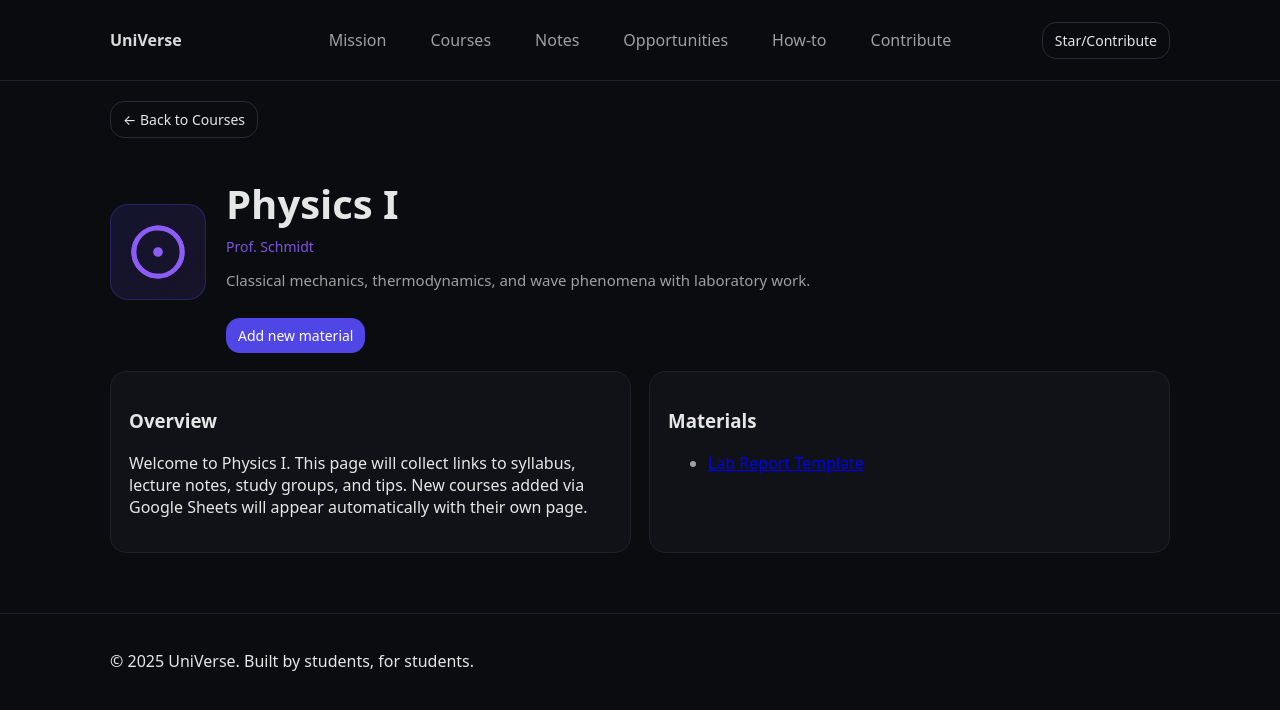
After one commit to dolium/universe, a Flask app: page /courses/physics-i in a window 1280 px wide. The commit adds this page. Shown: the top 710 px of the page. Run offline with Flask 3, Linux system fonts and the light colour scheme.

Commit message:
Uploading of materials, Opportunities page

```diff
--- a/app.py
+++ b/app.py
@@ -1,9 +1,13 @@
 import os
-from flask import Flask, render_template
+from flask import Flask, render_template, abort, request
 from dotenv import load_dotenv
 from google_sheets_service import sheets_service
+import urllib.parse
 
 load_dotenv()
+
+ADD_OPPORTUNITY_URL = "https://docs.google.com/spreadsheets/d/1-bH05NhyJ1WFOcrmX0BtVVuvd4wWX4jx8VB-AYrOdQY/edit?gid=998865460#gid=998865460"
+ADD_MATERIAL_URL = "https://docs.google.com/spreadsheets/d/1-bH05NhyJ1WFOcrmX0BtVVuvd4wWX4jx8VB-AYrOdQY/edit?gid=935728683#gid=935728683"
 
 
 def create_app():
@@ -30,6 +34,55 @@ def create_app():
             courses=courses_data
         )
 
+    @app.route('/opportunities')
+    def opportunities():
+        items = sheets_service.get_opportunities()
+        # derive unique filters from current data
+        all_types = sorted({(i.get('type') or '').strip() for i in items if (i.get('type') or '').strip()})
+        all_programmes = sorted({(i.get('programme') or '').strip() for i in items if (i.get('programme') or '').strip()})
+
+        sel_type = (request.args.get('type') or '').strip()
+        sel_prog = (request.args.get('programme') or '').strip()
+
+        filtered = items
+        if sel_type:
+            filtered = [i for i in filtered if (i.get('type') or '').strip().lower() == sel_type.lower()]
+        if sel_prog:
+            filtered = [i for i in filtered if (i.get('programme') or '').strip().lower() == sel_prog.lower()]
+
+        form_url = ADD_OPPORTUNITY_URL
+        return render_template(
+            'opportunities.html',
+            site_name=os.getenv('SITE_NAME', 'UniVerse'),
+            ga_id=os.getenv('GA_MEASUREMENT_ID', ''),
+            opportunities=filtered,
+            opportunities_form_url=form_url,
+            filters_types=all_types,
+            filters_programmes=all_programmes,
+            selected_type=sel_type,
+            selected_programme=sel_prog,
+            total_count=len(items)
+        )
+
+    @app.route('/courses/<slug>')
+    def course_detail(slug):
+        course = sheets_service.get_course_by_slug(slug)
+        if not course:
+            abort(404)
+        # Load materials for this course
+        materials = sheets_service.get_course_materials(slug)
+        # Use provided spreadsheet link for adding materials
+        materials_form_url = ADD_MATERIAL_URL
+
+        return render_template(
+            'course_detail.html',
+            site_name=os.getenv('SITE_NAME', 'UniVerse'),
+            ga_id=os.getenv('GA_MEASUREMENT_ID', ''),
+            course=course,
+            materials=materials,
+            materials_form_url=materials_form_url
+        )
+
     return app
 
 
--- a/static/css/main.css
+++ b/static/css/main.css
@@ -308,3 +308,44 @@ body {
     padding: 24px;
   }
 }
+
+/* Course detail page */
+.course-detail .course-header {
+  display: grid;
+  grid-template-columns: 96px 1fr;
+  gap: 20px;
+  align-items: center;
+  margin-top: 24px;
+  margin-bottom: 18px;
+}
+.course-detail .course-icon.lg {
+  width: 96px;
+  height: 96px;
+  padding: 18px;
+  background: linear-gradient(135deg, rgba(79, 70, 229, 0.15) 0%, rgba(139, 92, 246, 0.1) 100%);
+  border: 1px solid rgba(79, 70, 229, 0.3);
+  border-radius: 18px;
+}
+.course-detail .course-icon.lg svg {
+  width: 100%;
+  height: 100%;
+  stroke: #8b5cf6;
+}
+.course-sections {
+  display: grid;
+  grid-template-columns: 1fr 1fr;
+  gap: 18px;
+}
+.panel {
+  background: var(--panel);
+  border: 1px solid #1f2027;
+  border-radius: 16px;
+  padding: 18px;
+}
+.resource-list { color: var(--muted); }
+.muted { color: var(--muted); }
+
+@media (max-width: 800px) {
+  .course-sections { grid-template-columns: 1fr; }
+  .course-detail .course-header { grid-template-columns: 72px 1fr; }
+}
--- a/templates/base.html
+++ b/templates/base.html
@@ -20,7 +20,7 @@
         <a href="#mission">Mission</a>
         <a href="{{ url_for('courses') }}">Courses</a>
         <a href="#notes">Notes</a>
-        <a href="#opportunities">Opportunities</a>
+        <a href="{{ url_for('opportunities') }}">Opportunities</a>
         <a href="#howto">How‑to</a>
         <a href="#contribute">Contribute</a>
       </nav>
@@ -41,6 +41,6 @@
     </div>
   </footer>
 
-  <script src="{{ url_for('static', filename='js/main.js') }}"></script>
+  <script src="{{ url_for('static', filename='js/main.js') }}"> </script>
 </body>
 </html>
--- /dev/null
+++ b/templates/course_detail.html
@@ -0,0 +1,85 @@
+{% extends "base.html" %}
+
+{% block title %}{{ course.name }} - {{ site_name }}{% endblock %}
+
+{% block content %}
+<section class="course-detail">
+  <div class="container">
+    <a href="{{ url_for('courses') }}" class="btn small" style="margin-bottom:14px">← Back to Courses</a>
+    <div class="course-header">
+      <div class="course-icon lg">
+        {% if course.icon == 'math' %}
+        <svg xmlns="http://www.w3.org/2000/svg" viewBox="0 0 24 24" fill="none" stroke="currentColor" stroke-width="2">
+          <line x1="4" y1="12" x2="10" y2="12"></line>
+          <polyline points="10 4 14 12 20 12"></polyline>
+        </svg>
+        {% elif course.icon == 'physics' %}
+        <svg xmlns="http://www.w3.org/2000/svg" viewBox="0 0 24 24" fill="none" stroke="currentColor" stroke-width="2">
+          <circle cx="12" cy="12" r="1"></circle>
+          <path d="M20.16 17.84A9.95 9.95 0 0 0 22 12a10 10 0 1 0-10 10c.34 0 .67-.02 1-.05"></path>
+          <path d="M3.84 6.16A9.95 9.95 0 0 0 2 12a10 10 0 1 0 10-10c-.34 0-.67.02-1 .05"></path>
+        </svg>
+        {% elif course.icon == 'chemistry' %}
+        <svg xmlns="http://www.w3.org/2000/svg" viewBox="0 0 24 24" fill="none" stroke="currentColor" stroke-width="2">
+          <path d="M4.5 3h15"></path>
+          <path d="M6 3v12c0 3.31 2.69 6 6 6s6-2.69 6-6V3"></path>
+          <path d="M6 12h12"></path>
+        </svg>
+        {% elif course.icon == 'biology' %}
+        <svg xmlns="http://www.w3.org/2000/svg" viewBox="0 0 24 24" fill="none" stroke="currentColor" stroke-width="2">
+          <circle cx="12" cy="12" r="8"></circle>
+          <path d="M12 4v16"></path>
+          <path d="M4 12h16"></path>
+        </svg>
+        {% elif course.icon == 'cs' %}
+        <svg xmlns="http://www.w3.org/2000/svg" viewBox="0 0 24 24" fill="none" stroke="currentColor" stroke-width="2">
+          <polyline points="16 18 22 12 16 6"></polyline>
+          <polyline points="8 6 2 12 8 18"></polyline>
+        </svg>
+        {% elif course.icon == 'engineering' %}
+        <svg xmlns="http://www.w3.org/2000/svg" viewBox="0 0 24 24" fill="none" stroke="currentColor" stroke-width="2">
+          <circle cx="12" cy="12" r="3"></circle>
+          <path d="M19.4 15a1.65 1.65 0 0 0 .33 1.82l.06.06a2 2 0 0 1 0 2.83 2 2 0 0 1-2.83 0l-.06-.06a1.65 1.65 0 0 0-1.82-.33 1.65 1.65 0 0 0-1 1.51V21a2 2 0 0 1-2 2 2 2 0 0 1-2-2v-.09A1.65 1.65 0 0 0 9 19.4a1.65 1.65 0 0 0-1.82.33l-.06.06a2 2 0 0 1-2.83 0 2 2 0 0 1 0-2.83l.06-.06a1.65 1.65 0 0 0 .33-1.82 1.65 1.65 0 0 0-1.51-1H3a2 2 0 0 1-2-2 2 2 0 0 1 2-2h.09A1.65 1.65 0 0 0 4.6 9a1.65 1.65 0 0 0-.33-1.82l-.06-.06a2 2 0 0 1 0-2.83 2 2 0 0 1 2.83 0l.06.06a1.65 1.65 0 0 0 1.82.33H9a1.65 1.65 0 0 0 1-1.51V3a2 2 0 0 1 2-2 2 2 0 0 1 2 2v.09a1.65 1.65 0 0 0 1 1.51 1.65 1.65 0 0 0 1.82-.33l.06-.06a2 2 0 0 1 2.83 0 2 2 0 0 1 0 2.83l-.06.06a1.65 1.65 0 0 0-.33 1.82V9a1.65 1.65 0 0 0 1.51 1H21a2 2 0 0 1 2 2 2 2 0 0 1-2 2h-.09a1.65 1.65 0 0 0-1.51 1z"></path>
+        </svg>
+        {% else %}
+        <svg xmlns="http://www.w3.org/2000/svg" viewBox="0 0 24 24" fill="none" stroke="currentColor" stroke-width="2">
+          <circle cx="12" cy="12" r="10"></circle>
+          <path d="M12 16v-4"></path>
+          <path d="M12 8h.01"></path>
+        </svg>
+        {% endif %}
+      </div>
+      <div>
+        <h1 class="course-title" style="font-size:40px;margin:0 0 6px">{{ course.name }}</h1>
+        {% if course.professor %}
+        <p class="course-professor" style="margin:0 0 12px">{{ course.professor }}</p>
+        {% endif %}
+        <p class="course-description" style="max-width:800px">{{ course.description }}</p>
+
+        <a class="btn btn-primary small" target="_blank" rel="noopener" href="{{ materials_form_url or '#' }}">Add new material</a>
+      </div>
+    </div>
+
+    <div class="course-sections">
+      <div class="panel">
+        <h3>Overview</h3>
+        <p>Welcome to {{ course.name }}. This page will collect links to syllabus, lecture notes, study groups, and tips.
+        New courses added via Google Sheets will appear automatically with their own page.</p>
+      </div>
+      <div class="panel">
+        <h3>Materials</h3>
+        {% set mats = materials %}
+        {% if mats and mats|length > 0 %}
+          <ul class="resource-list">
+            {% for m in mats %}
+              <li><a href="{{ m.url }}" target="_blank" rel="noopener">{{ m.title }}</a></li>
+            {% endfor %}
+          </ul>
+        {% else %}
+          <p class="muted">No materials yet. Be the first to share using the button above.</p>
+        {% endif %}
+      </div>
+    </div>
+  </div>
+</section>
+{% endblock %}
--- a/templates/courses.html
+++ b/templates/courses.html
@@ -5,15 +5,15 @@
 {% block content %}
 <div class="courses-hero">
     <div class="container">
-        <h1>Available Courses</h1>
-        <p>Explore our comprehensive collection of courses across various disciplines</p>
+        <h1>STEM Courses</h1>
+        <p>Explore our STEM catalog — mathematics, physics, chemistry, biology, CS, and engineering</p>
     </div>
 </div>
 
 <div class="container">
     <div class="courses-grid">
         {% for course in courses %}
-        <a href="#" class="course-card">
+        <a href="{{ url_for('course_detail', slug=course.slug) }}" class="course-card">
             <div class="course-icon">
                 {% if course.icon == 'math' %}
                 <svg xmlns="http://www.w3.org/2000/svg" viewBox="0 0 24 24" fill="none" stroke="currentColor" stroke-width="2">
--- a/templates/index.html
+++ b/templates/index.html
@@ -5,14 +5,14 @@
 {% block content %}
 <section id="mission" class="hero">
   <div class="container">
-    <h1>UniVerse</h1>
+    <h1>{{ site_name }}</h1>
     <p class="lead">
       A social‑academic platform that helps students share notes, connect, and find their way –
       from courses and thesis help to housing tips and campus life.
     </p>
 
     <div class="big-buttons">
-      <a class="big-button" href="#courses"><span class="bb-title">Courses</span><span class="bb-sub">Find and organize course pages</span></a>
+      <a class="big-button" href="{{ url_for('courses') }}"><span class="bb-title">Courses</span><span class="bb-sub">Find and organize course pages</span></a>
       <a class="big-button" href="#notes"><span class="bb-title">Notes</span><span class="bb-sub">Share summaries, sheets, and past exams</span></a>
       <a class="big-button" href="#opportunities"><span class="bb-title">Opportunities</span><span class="bb-sub">Housing, jobs, events, mentoring</span></a>
       <a class="big-button" href="#howto"><span class="bb-title">How‑to</span><span class="bb-sub">Visa, bureaucracy, campus tips</span></a>
```
Also changed, not shown: google_sheets_service.py (+159 -8 lines), templates/opportunities.html (added, +55 -0 lines), test_courses.py (+25 -4 lines).
